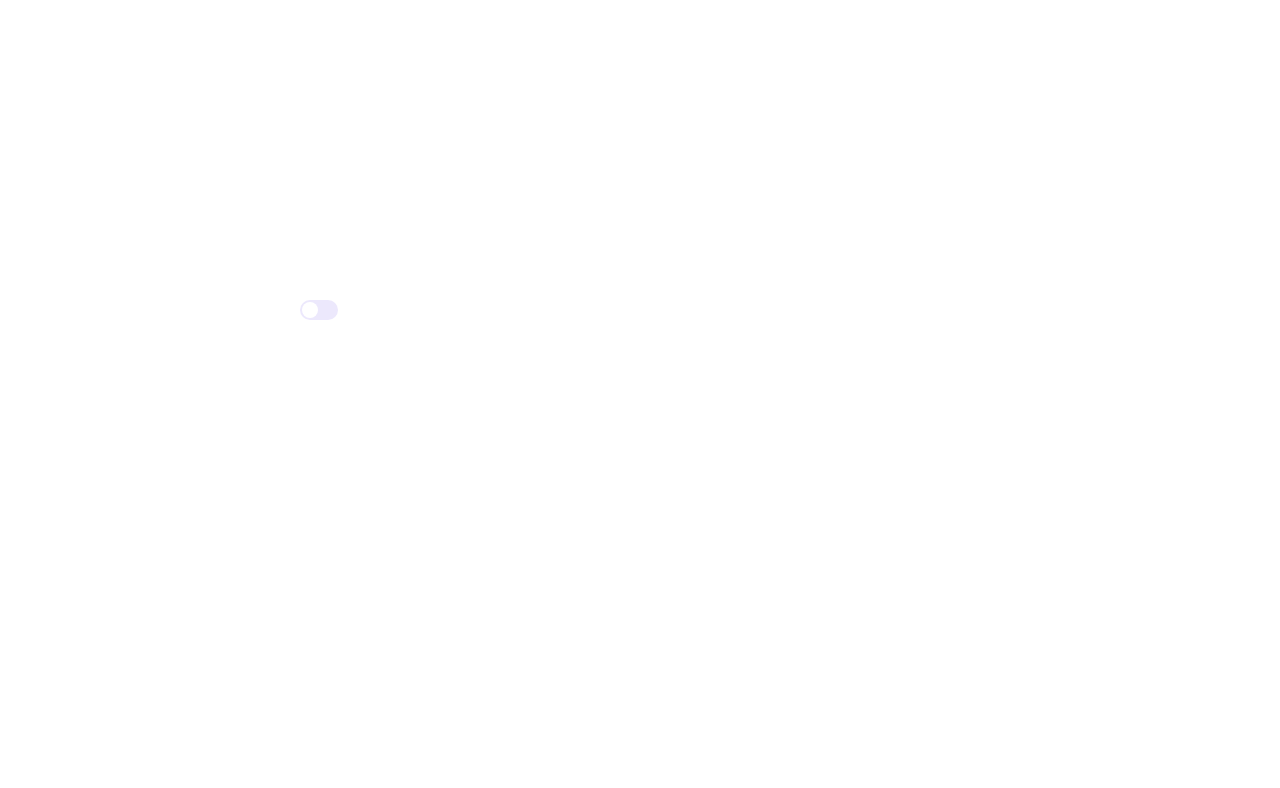
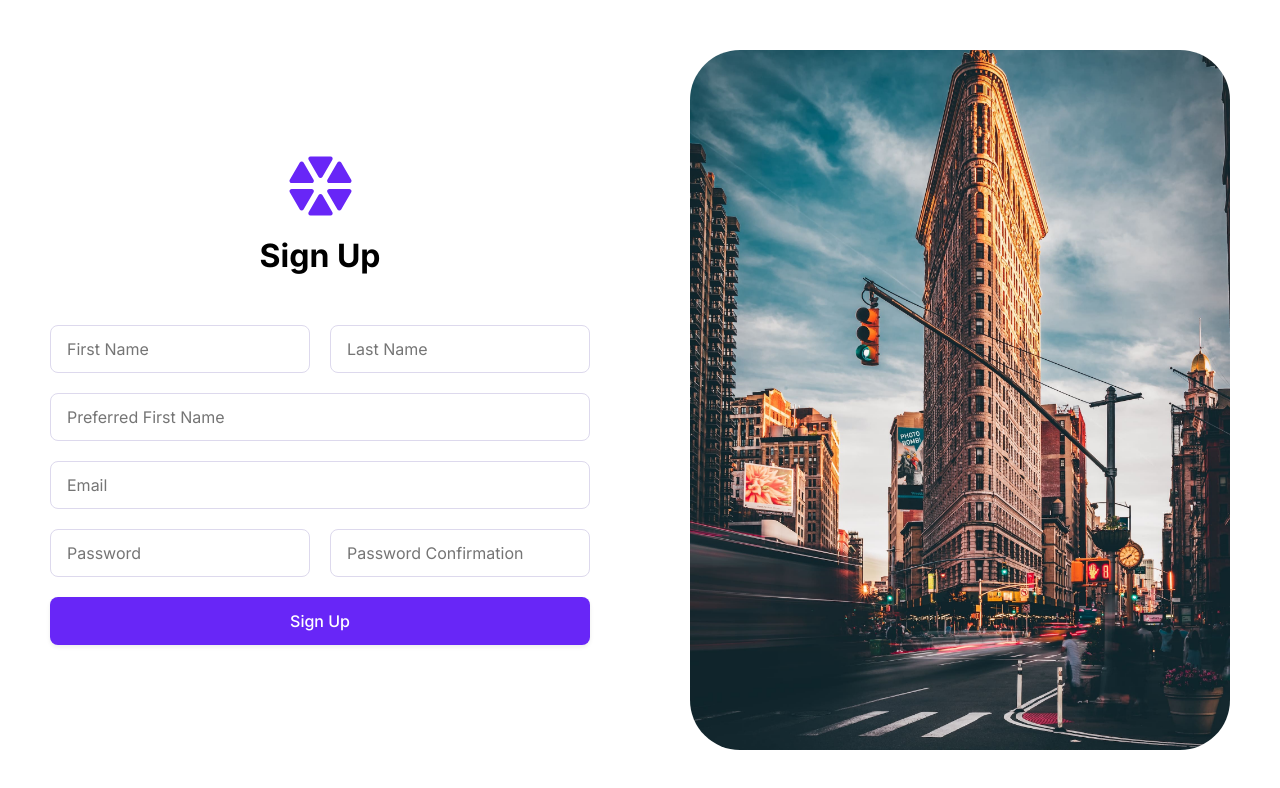
Before and after one commit to aliramazon/projectify-app-ui, a React (Create React App) app: page /admin/sign-up in a window 1280 px wide. Shown: the top 788 px of the page. Built offline with nearby package versions, Linux system fonts and the light colour scheme.

Commit message:
Create basic routing

```diff
--- a/package.json
+++ b/package.json
@@ -12,8 +12,10 @@
         "@types/react-dom": "^18.2.18",
         "react": "^18.2.0",
         "react-dom": "^18.2.0",
+        "react-router-dom": "^6.21.1",
         "react-scripts": "5.0.1",
-    "typescript": "^5.3.3",
+        "styled-components": "^6.1.6",
+        "typescript": "4.9.5",
         "web-vitals": "^2.1.4"
     },
     "scripts": {
--- a/src/App.tsx
+++ b/src/App.tsx
@@ -1,17 +1,14 @@
-import { useState } from "react";
-import { Toggle } from "./design-system";
+import { Link } from "react-router-dom";
 
 const App = () => {
-    const [value, setValue] = useState<boolean>(false);
-
-    const handleOnToggle = (value: boolean) => {
-        setValue(value);
-    };
-
     return (
-        <div style={{ padding: "300px" }}>
-            <Toggle value={value} onToggle={handleOnToggle} />
-        </div>
+        <>
+            <h1>You are at home </h1>
+            <Link to="admin/sign-up">Sign up</Link>
+            <Link to="admin/sign-in">Sign in</Link>
+            <Link to="admin/forget-password">Forget Password</Link>
+            <Link to="admin/reset-password">Reset Password</Link>
+        </>
     );
 };
 export { App };
--- a/src/index.tsx
+++ b/src/index.tsx
@@ -2,16 +2,17 @@ import "./design-system/css/index.css";
 
 import React from "react";
 import ReactDOM from "react-dom/client";
-import { App } from "./App";
 
 import reportWebVitals from "./reportWebVitals";
+import { RouterProvider } from "react-router-dom";
+import { router } from "./router";
 
 const root = ReactDOM.createRoot(
     document.getElementById("root") as HTMLElement
 );
 root.render(
     <React.StrictMode>
-        <App />
+        <RouterProvider router={router} />
     </React.StrictMode>
 );
 
--- a/src/pages/admin-auth/forget-password/ForgetPassword.css
+++ /dev/null
@@ -1,6 +0,0 @@
-.forget-password {
-    width: 100%;
-    display: flex;
-    flex-direction: column;
-    gap: var(--space-20);
-}
--- a/src/pages/admin-auth/forget-password/ForgetPassword.tsx
+++ b/src/pages/admin-auth/forget-password/ForgetPassword.tsx
@@ -1,8 +1,15 @@
 import { useState } from "react";
+import styled from "styled-components";
 import { Button, Input } from "../../../design-system";
 import { AuthWrapper } from "../../components";
 import manhattanStreet from "../../../assets/images/manhattan-street.jpg";
-import "./ForgetPassword.css";
+
+const Form = styled.form`
+    width: 100%;
+    display: flex;
+    flex-direction: column;
+    gap: var(--space-20);
+`;
 
 const ForgetPassword = () => {
     const [email, setEmail] = useState<string>("");
@@ -17,8 +24,12 @@ const ForgetPassword = () => {
     };
 
     return (
-        <AuthWrapper imageUrl={manhattanStreet} pageTitle="Forget Password">
-            <form className="forget-password" onSubmit={getInstructions}>
+        <AuthWrapper
+            imageUrl={manhattanStreet}
+            pageTitle="Forget Password"
+            switchLayout
+        >
+            <Form onSubmit={getInstructions}>
                 <Input
                     type="email"
                     placeholder="Email"
@@ -36,9 +47,9 @@ const ForgetPassword = () => {
                 >
                     Get Instructions
                 </Button>
-            </form>
+            </Form>
         </AuthWrapper>
     );
 };
 
-export { ForgetPassword };
+export { ForgetPassword as AdminForgetPassword };
--- a/src/pages/admin-auth/reset-password/ResetPassword.css
+++ /dev/null
@@ -1,6 +0,0 @@
-.reset-password {
-    width: 100%;
-    display: flex;
-    flex-direction: column;
-    gap: var(--space-20);
-}
--- a/src/pages/admin-auth/reset-password/ResetPassword.tsx
+++ b/src/pages/admin-auth/reset-password/ResetPassword.tsx
@@ -1,12 +1,22 @@
 import { useState } from "react";
+import styled from "styled-components";
 import { Button, Input } from "../../../design-system";
 import { AuthWrapper } from "../../components";
 import brooklynBridge from "../../../assets/images/brooklyn-bridge.jpg";
-import "./ResetPassword.css";
+import { useSearchParams } from "react-router-dom";
+
+const Form = styled.form`
+    width: 100%;
+    display: flex;
+    flex-direction: column;
+    gap: var(--space-20);
+`;
 
 const ResetPassword = () => {
     const [password, setPassword] = useState<string>("");
     const [passwordConfirm, setPasswordConfirm] = useState<string>("");
+    const [searchParams] = useSearchParams();
+    const resetPasswordToken = searchParams.get("resetPasswordToken");
 
     const handleOnChangePassword = (value: string) => {
         setPassword(value);
@@ -22,8 +32,12 @@ const ResetPassword = () => {
     };
 
     return (
-        <AuthWrapper imageUrl={brooklynBridge} pageTitle="Reset Password">
-            <form className="reset-password" onSubmit={resetPassword}>
+        <AuthWrapper
+            imageUrl={brooklynBridge}
+            pageTitle="Reset Password"
+            switchLayout
+        >
+            <Form onSubmit={resetPassword}>
                 <Input
                     type="password"
                     placeholder="New Password"
@@ -44,9 +58,9 @@ const ResetPassword = () => {
                 <Button color="primary" size="lg" shape="rounded">
                     Reset Password
                 </Button>
-            </form>
+            </Form>
         </AuthWrapper>
     );
 };
 
-export { ResetPassword };
+export { ResetPassword as AdminResetPassword };
--- a/src/pages/admin-auth/sign-in/Signin.css
+++ /dev/null
@@ -1,6 +0,0 @@
-.sign-in {
-    width: 100%;
-    display: flex;
-    flex-direction: column;
-    gap: var(--space-20);
-}
--- a/src/pages/admin-auth/sign-in/Signin.tsx
+++ b/src/pages/admin-auth/sign-in/Signin.tsx
@@ -1,10 +1,16 @@
 import { useState } from "react";
 import { Button, Input } from "../../../design-system";
 import { AuthWrapper } from "../../components";
+import styled from "styled-components";
 
 import brooklynBridge from "../../../assets/images/brooklyn-bridge.jpg";
 
-import "./Signin.css";
+const Form = styled.form`
+    width: 100%;
+    display: flex;
+    flex-direction: column;
+    gap: var(--space-20);
+`;
 
 const Signin = () => {
     const [email, setEmail] = useState<string>("");
@@ -25,7 +31,7 @@ const Signin = () => {
 
     return (
         <AuthWrapper imageUrl={brooklynBridge} pageTitle="Sign In">
-            <form className="sign-in" onSubmit={signin}>
+            <Form>
                 <Input
                     type="email"
                     placeholder="Email"
@@ -50,9 +56,9 @@ const Signin = () => {
                 >
                     Sign In
                 </Button>
-            </form>
+            </Form>
         </AuthWrapper>
     );
 };
 
-export { Signin };
+export { Signin as AdminSignin };
--- a/src/pages/admin-auth/sign-up/Signup.tsx
+++ b/src/pages/admin-auth/sign-up/Signup.tsx
@@ -1,10 +1,29 @@
 import { useState } from "react";
+import styled from "styled-components";
 import { Button, Input } from "../../../design-system";
 import { AuthWrapper } from "../../components";
 
 import flatIronBuilding from "../../../assets/images/flat-iron-building.jpg";
 
-import "./Signup.css";
+const Form = styled.form`
+    width: 100%;
+
+    display: grid;
+    grid-template-columns: 1fr 1fr;
+    gap: var(--space-20);
+`;
+
+const PreferredNameInput = styled(Input)`
+    grid-column: 1 / 3;
+`;
+
+const EmailInput = styled(Input)`
+    grid-column: 1 / 3;
+`;
+
+const SubmitButton = styled(Button)`
+    grid-column: 1 / 3;
+`;
 
 const Signup = () => {
     const [firstName, setFirstName] = useState<string>("");
@@ -52,7 +71,7 @@ const Signup = () => {
 
     return (
         <AuthWrapper imageUrl={flatIronBuilding} pageTitle="Sign Up">
-            <form className="sign-up" onSubmit={createAccount}>
+            <Form onSubmit={createAccount}>
                 <Input
                     type="text"
                     placeholder="First Name"
@@ -69,23 +88,21 @@ const Signup = () => {
                     shape="rounded"
                     size="lg"
                 />
-                <Input
+                <PreferredNameInput
                     type="text"
                     placeholder="Preferred First Name"
                     value={preferredName}
                     onChange={handleOnChangeName}
                     shape="rounded"
                     size="lg"
-                    className="sign-up__preferred-name"
                 />
-                <Input
+                <EmailInput
                     type="email"
                     placeholder="Email"
                     value={email}
                     onChange={handleOnChangeEmail}
                     shape="rounded"
                     size="lg"
-                    className="sign-up__email"
                 />
                 <Input
                     type="password"
@@ -103,17 +120,12 @@ const Signup = () => {
                     shape="rounded"
                     size="lg"
                 />
-                <Button
-                    color="primary"
-                    size="lg"
-                    shape="rounded"
-                    className="sign-up__submit-button"
-                >
+                <SubmitButton color="primary" size="lg" shape="rounded">
                     Sign Up
-                </Button>
-            </form>
+                </SubmitButton>
+            </Form>
         </AuthWrapper>
     );
 };
 
-export { Signup };
+export { Signup as AdminSignup };
--- /dev/null
+++ b/src/router/index.tsx
@@ -0,0 +1,30 @@
+import {
+    createBrowserRouter,
+    createRoutesFromElements,
+    Route,
+} from "react-router-dom";
+import { App } from "../App";
+import {
+    AdminSignin,
+    AdminSignup,
+    AdminForgetPassword,
+    AdminResetPassword,
+} from "../pages";
+
+export const router = createBrowserRouter(
+    createRoutesFromElements(
+        <>
+            <Route path="/" element={<App />} />
+            <Route path="/admin/sign-up" element={<AdminSignup />} />
+            <Route path="/admin/sign-in" element={<AdminSignin />} />
+            <Route
+                path="/admin/forget-password"
+                element={<AdminForgetPassword />}
+            />
+            <Route
+                path="/admin/reset-password"
+                element={<AdminResetPassword />}
+            />
+        </>
+    )
+);
```
Also changed, not shown: src/pages/admin-auth/sign-up/Signup.css (deleted, +0 -19 lines), 1 other file (tests, documents, lock files or other folders). Lines whose indentation alone changed are shown as unchanged.
